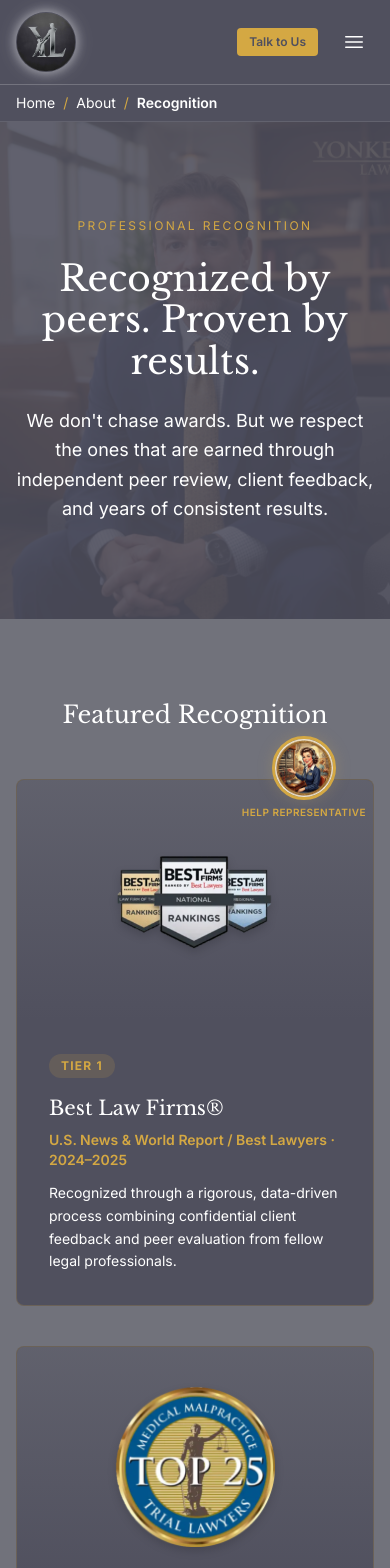
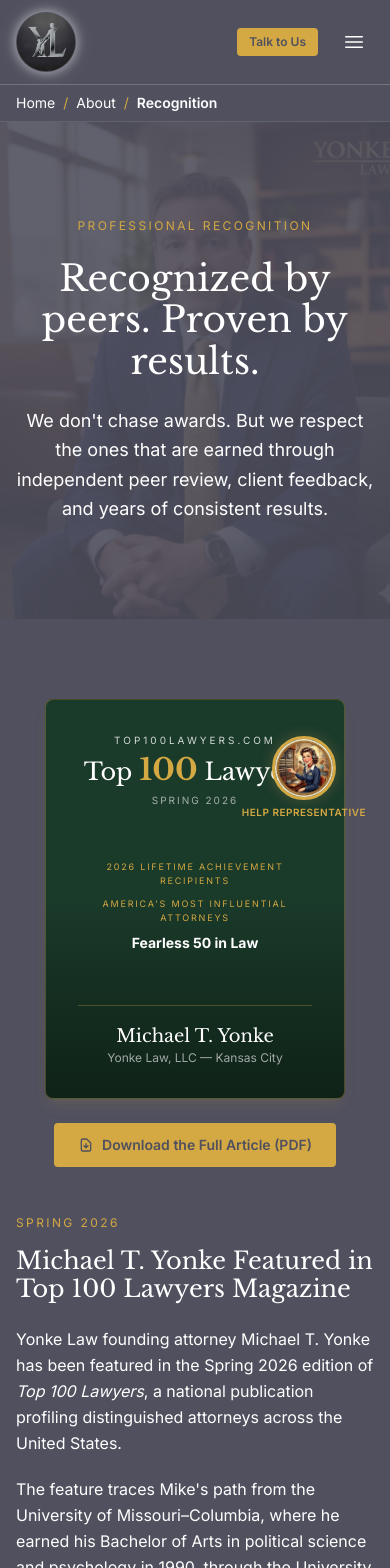
Before and after one commit to GreenBrahma/yonke-law-website, a Next.js app: page /about/recognition in a window 390 px wide. Shown: the top 1568 px of the page. Built offline with nearby package versions, Linux system fonts and the light colour scheme.

Commit message:
feat: add Top 100 Lawyers Spring 2026 feature to recognition page with downloadable PDF

```diff
--- a/app/about/recognition/page.tsx
+++ b/app/about/recognition/page.tsx
@@ -110,6 +110,124 @@
             We don&apos;t chase awards. But we respect the ones that are earned through
             independent peer review, client feedback, and years of consistent results.
           </p>
+        </div>
+      </section>
+
+      {/* Top 100 Lawyers Magazine — Spring 2026 Feature */}
+      <section className="bg-obsidian-graphite py-20 px-4 lg:px-8">
+        <div className="mx-auto max-w-5xl">
+          <div className="grid md:grid-cols-[320px_1fr] gap-12 items-start">
+            {/* Magazine cover */}
+            <div className="flex flex-col items-center gap-6">
+              <div className="relative w-full max-w-[300px] aspect-[3/4] rounded-lg overflow-hidden border border-muted-gold/30 shadow-lg shadow-muted-gold/10 bg-gradient-to-b from-[#1a3a2a] via-[#1a3a2a] to-[#0f2218] flex flex-col items-center justify-between p-8 text-center">
+                <div>
+                  <p className="text-chrome-highlight/80 text-[10px] uppercase tracking-[0.3em] mb-1">top100lawyers.com</p>
+                  <h3 className="font-display text-chrome-highlight text-2xl leading-tight mb-1">
+                    Top <span className="text-muted-gold text-3xl font-bold">100</span> Lawyers
+                  </h3>
+                  <p className="text-chrome-highlight/60 text-[10px] uppercase tracking-[0.2em]">Spring 2026</p>
+                </div>
+                <div className="space-y-2">
+                  <p className="text-muted-gold text-[9px] uppercase tracking-[0.2em]">2026 Lifetime Achievement Recipients</p>
+                  <p className="text-muted-gold text-[9px] uppercase tracking-[0.2em]">America&apos;s Most Influential Attorneys</p>
+                  <p className="text-chrome-highlight text-sm font-bold">Fearless 50 in Law</p>
+                </div>
+                <div className="border-t border-muted-gold/30 pt-4 w-full">
+                  <p className="text-chrome-highlight font-display text-lg">Michael T. Yonke</p>
+                  <p className="text-chrome-highlight/60 text-xs">Yonke Law, LLC — Kansas City</p>
+                </div>
+              </div>
+              <a
+                href="/resources/Top 100.pdf"
+                download
+                className="inline-flex items-center gap-2 bg-muted-gold text-obsidian-graphite font-semibold px-6 py-3 rounded hover:bg-muted-gold/90 transition-colors text-sm"
+              >
+                <svg className="w-4 h-4" fill="none" viewBox="0 0 24 24" stroke="currentColor" strokeWidth={2}>
+                  <path strokeLinecap="round" strokeLinejoin="round" d="M12 10v6m0 0l-3-3m3 3l3-3m2 8H7a2 2 0 01-2-2V5a2 2 0 012-2h5.586a1 1 0 01.707.293l5.414 5.414a1 1 0 01.293.707V19a2 2 0 01-2 2z" />
+                </svg>
+                Download the Full Article (PDF)
+              </a>
+            </div>
+
+            {/* Article content */}
+            <div>
+              <div className="text-xs uppercase tracking-[0.2em] text-muted-gold mb-4">
+                Spring 2026
+              </div>
+              <h2 className="font-display text-2xl md:text-3xl text-chrome-highlight leading-[1.15] mb-6">
+                Michael T. Yonke Featured in Top 100 Lawyers Magazine
+              </h2>
+              <div className="space-y-5 text-steel-silver leading-relaxed">
+                <p>
+                  Yonke Law founding attorney Michael T. Yonke has been featured in the Spring 2026 edition of{" "}
+                  <em>Top 100 Lawyers</em>, a national publication profiling distinguished attorneys across the United States.
+                </p>
+                <p>
+                  The feature traces Mike&apos;s path from the University of Missouri–Columbia, where he earned his Bachelor of Arts in political science and psychology in 1990, through the University of Missouri–Kansas City School of Law, where he was a member of the National Trial Advocacy Team. It follows his early courtroom experience at the Jackson County Prosecutor&apos;s Office — including work on first-degree murder and sexual assault prosecutions — through his time at his father&apos;s law firm and the founding of Yonke Law, LLC.
+                </p>
+
+                <h3 className="font-display text-lg text-chrome-highlight pt-2">
+                  Practice and Recognition
+                </h3>
+                <p>
+                  The profile highlights Mike&apos;s focus on personal injury and medical malpractice litigation, and his record of representation against powerful institutions in high-stakes matters. He is licensed to practice before the U.S. District Court for the District of Kansas and the U.S. District Court for the Western District of Missouri.
+                </p>
+                <p>Ongoing recognition referenced in the feature includes:</p>
+                <ul className="list-none space-y-2 pl-1">
+                  <li className="flex items-center gap-3">
+                    <span className="w-1.5 h-1.5 bg-muted-gold rounded-full shrink-0" />
+                    Best Lawyers in America
+                  </li>
+                  <li className="flex items-center gap-3">
+                    <span className="w-1.5 h-1.5 bg-muted-gold rounded-full shrink-0" />
+                    Best of the Bar, Kansas City Business Journal
+                  </li>
+                  <li className="flex items-center gap-3">
+                    <span className="w-1.5 h-1.5 bg-muted-gold rounded-full shrink-0" />
+                    Missouri &amp; Kansas Super Lawyer
+                  </li>
+                  <li className="flex items-center gap-3">
+                    <span className="w-1.5 h-1.5 bg-muted-gold rounded-full shrink-0" />
+                    AV Preeminent Peer Review Rating, Martindale-Hubbell
+                  </li>
+                </ul>
+
+                <h3 className="font-display text-lg text-chrome-highlight pt-2">
+                  Contributions to the Legal Community
+                </h3>
+                <p>
+                  The article notes Mike&apos;s active roles with the American Association for Justice and the Missouri Association of Trial Attorneys, where he serves on the Board of Governors. He has also lectured on medical malpractice for the Kansas City Metropolitan Bar Association and published legal scholarship — including{" "}
+                  <em>High Stacked Merchandise – A Hazard in the Courtroom</em> (2006).
+                </p>
+                <p>
+                  His philanthropic work includes founding the Derick Thomas Neil Smith Law Foundation, which supports local youth and creates opportunities for the next generation.
+                </p>
+
+                <h3 className="font-display text-lg text-chrome-highlight pt-2">
+                  Beyond the Courtroom
+                </h3>
+                <p>
+                  The feature closes on something the firm has always carried with it: outcomes in the courtroom matter, but so does the work that doesn&apos;t get reported. Mike coaches basketball and mentors young athletes — the same commitment he brings to the people he represents.
+                </p>
+
+                <div className="border-t border-steel-silver/10 pt-5 mt-6">
+                  <p className="text-sm text-steel-silver/70">
+                    <strong className="text-steel-silver">About Top 100 Lawyers:</strong>{" "}
+                    <em>Top 100 Lawyers</em> is a national legal publication that profiles distinguished attorneys across the United States. The Spring 2026 edition spotlights lifetime achievement honorees, America&apos;s Most Influential Attorneys, and the publication&apos;s &ldquo;Fearless 50 in Law.&rdquo;{" "}
+                    More at{" "}
+                    <a
+                      href="https://top100lawyers.com"
+                      target="_blank"
+                      rel="noopener noreferrer"
+                      className="text-muted-gold hover:text-chrome-highlight transition-colors underline underline-offset-2"
+                    >
+                      top100lawyers.com
+                    </a>.
+                  </p>
+                </div>
+              </div>
+            </div>
+          </div>
         </div>
       </section>
 
```
Also changed, not shown: 2 other files (tests, documents, lock files or other folders).
